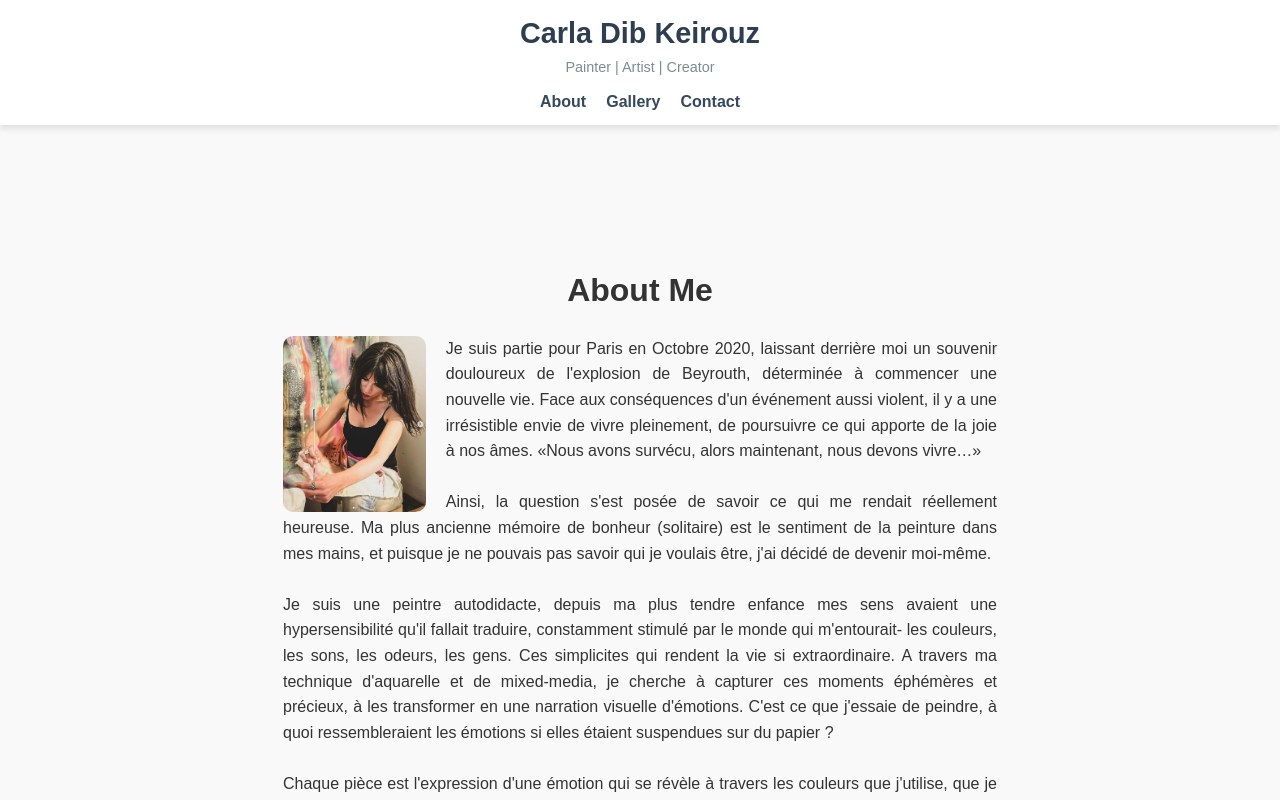
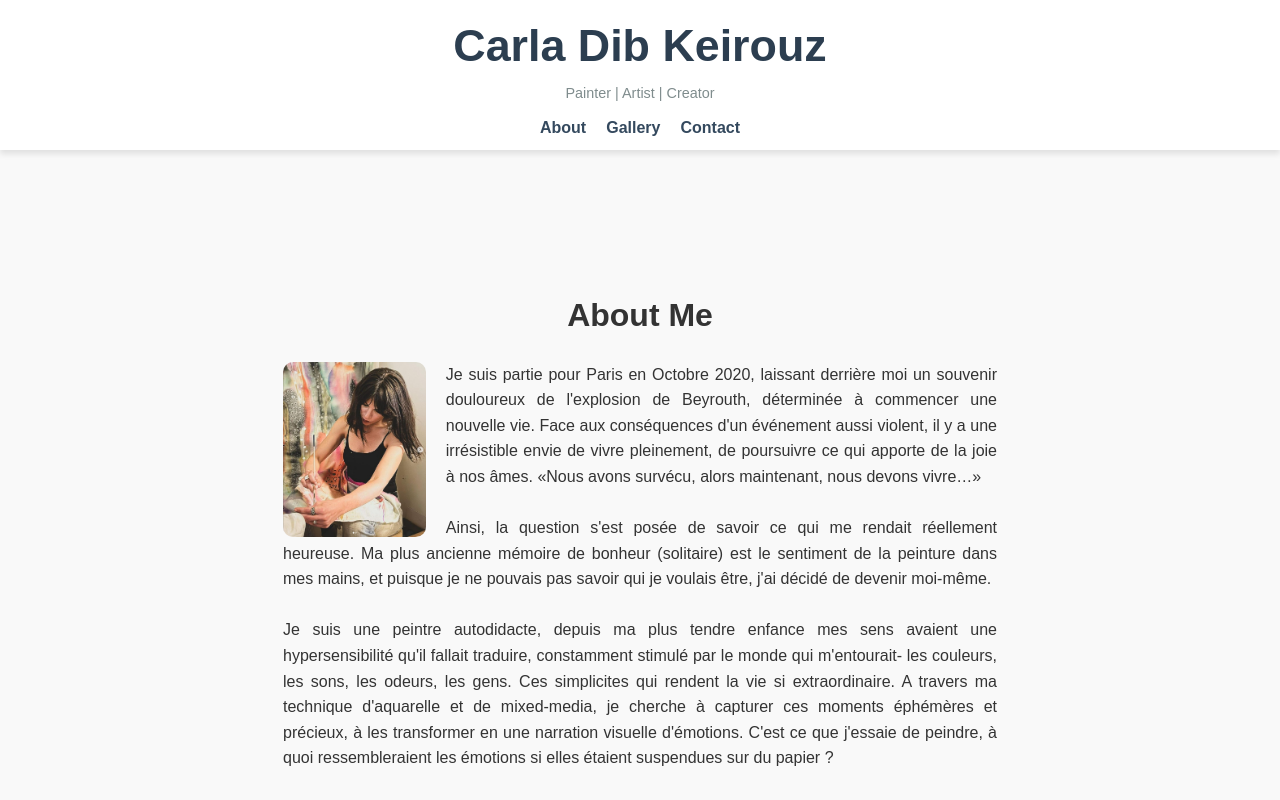
Before and after one commit to StudioEmotions/Carla-Dib-Keirouz, a plain HTML site: page index.html in a window 1280 px wide. Shown: the top 800 px of the page. Drawn offline with nearby package versions, Linux system fonts and the light colour scheme; a script that the page names is missing.

Commit message:
Update styles.css

```diff
--- a/styles.css
+++ b/styles.css
@@ -32,7 +32,7 @@ body {
 }
 
 .header h1 {
-    font-size: 1.8rem;
+    font-size: 2.8rem;
     color: #2c3e50;
 }
 
```
